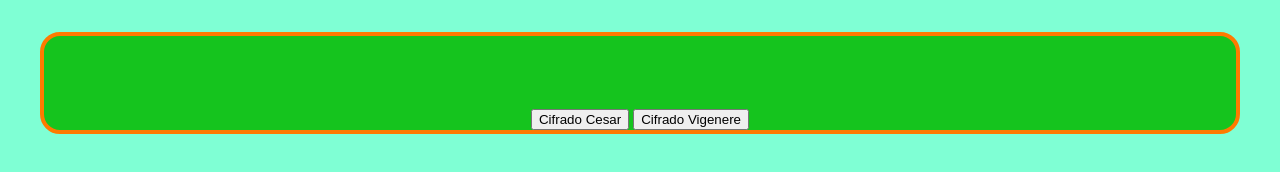
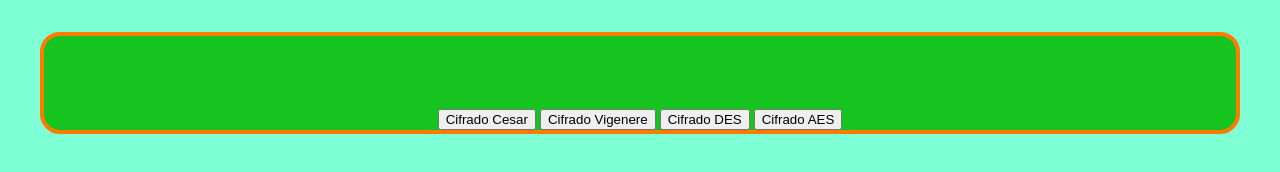
Before and after one commit to Jaimemdelos/5IV7-SWYA-MORALES-DELOSSANTOS-JAIME-EMMANUEL, a plain HTML site: page index.html in a window 1280 px wide. Drawn offline with Linux system fonts and the light colour scheme.

Commit message:
nuevos botones

```diff
--- a/index.html
+++ b/index.html
@@ -16,6 +16,9 @@
         <form id="Form">
             <input type="button" onclick="Redirect();" name="link" value="Cifrado Cesar">
             <input type="button" onclick="Redirect2();" name="link2" value="Cifrado Vigenere">
+            <input type="button" onclick="Redirect3();" name="link" value="Cifrado DES">
+            <input type="button" onclick="Redirect4();" name="link2" value="Cifrado AES">
+
 
         </form>
     </article>
```
Also changed, not shown: vigenere.html (+1 -0 lines).
